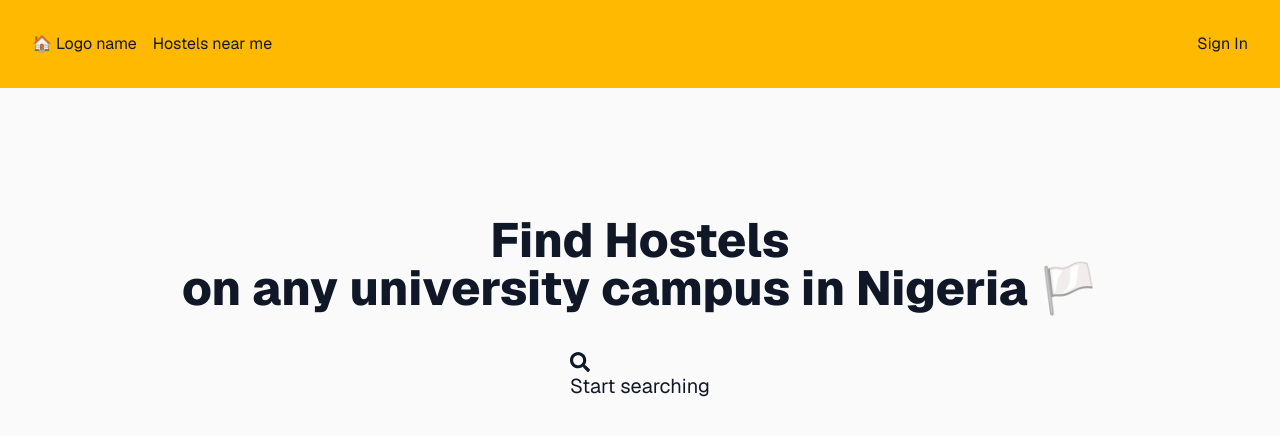
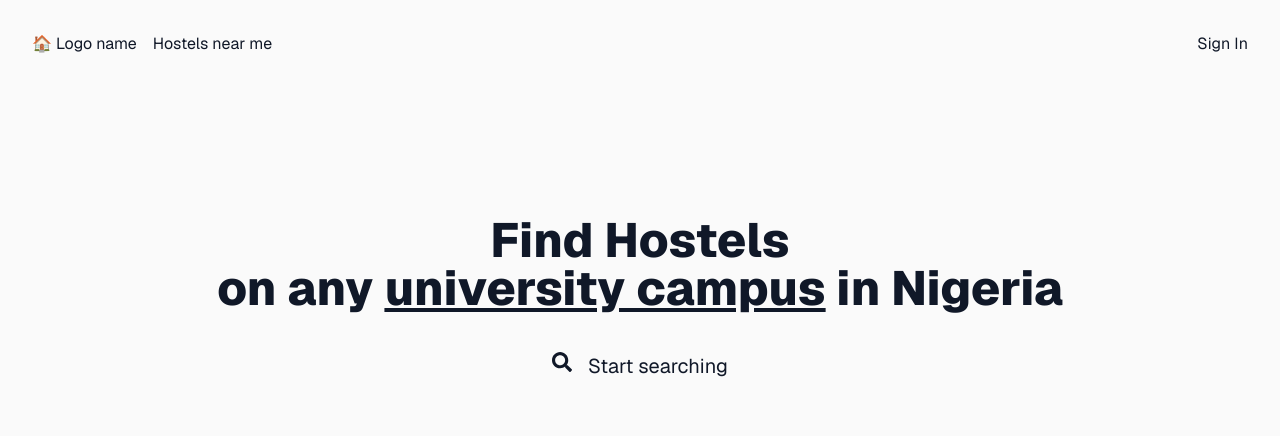
Before and after one commit to fagbenjaenoch/dorms-ng, a Next.js app in the folder app/web-app/: page / in a window 1280 px wide. Shown: the top 436 px of the page. Built offline with nearby package versions, Linux system fonts and the light colour scheme.

Commit message:
updated hero text

```diff
--- a/app/web-app/app/page.tsx
+++ b/app/web-app/app/page.tsx
@@ -5,7 +5,7 @@ import { FaSearch } from "react-icons/fa";
 export default function Home() {
   return (
     <div className="min-h-screen bg-zinc-50 text-gray-900 font-sans">
-      <div className="flex justify-between px-8 py-8 bg-amber-400">
+      <div className="flex justify-between px-8 py-8">
         <div className="flex gap-4">
           <span>🏠 Logo name</span>
           <a href="#">Hostels near me</a>
@@ -15,9 +15,9 @@ export default function Home() {
       <main className="flex flex-col items-center gap-10 py-32">
         <h1 className="text-5xl font-extrabold text-center">
           Find Hostels <br />
-          on any university campus in Nigeria 🏳️
+          on any <span className="underline">university campus</span> in Nigeria
         </h1>
-        <div className="text-xl">
+        <div className="text-xl flex gap-4">
           <FaSearch /> Start searching
         </div>
       </main>
```
